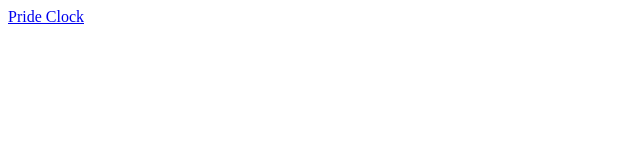
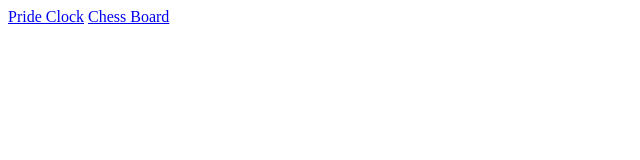
Before and after one commit to CapnBenJMan/CapnBenJMan.github.io, a plain HTML site: page index.html in a window 1280 px wide. Shown: the whole page, without its empty margins (0-640 px from the left). Drawn offline with Linux system fonts and the light colour scheme.

Commit message:
Added Chessboard Link

```diff
--- a/index.html
+++ b/index.html
@@ -3,5 +3,6 @@
   </head>
   <body>
     <a href="https://capnbenjman.github.io/prideclock/">Pride Clock</a>
+    <a href="https://capnbenjman.github.io/chessboard/">Chess Board</a>
   </body>
 </html>
```
